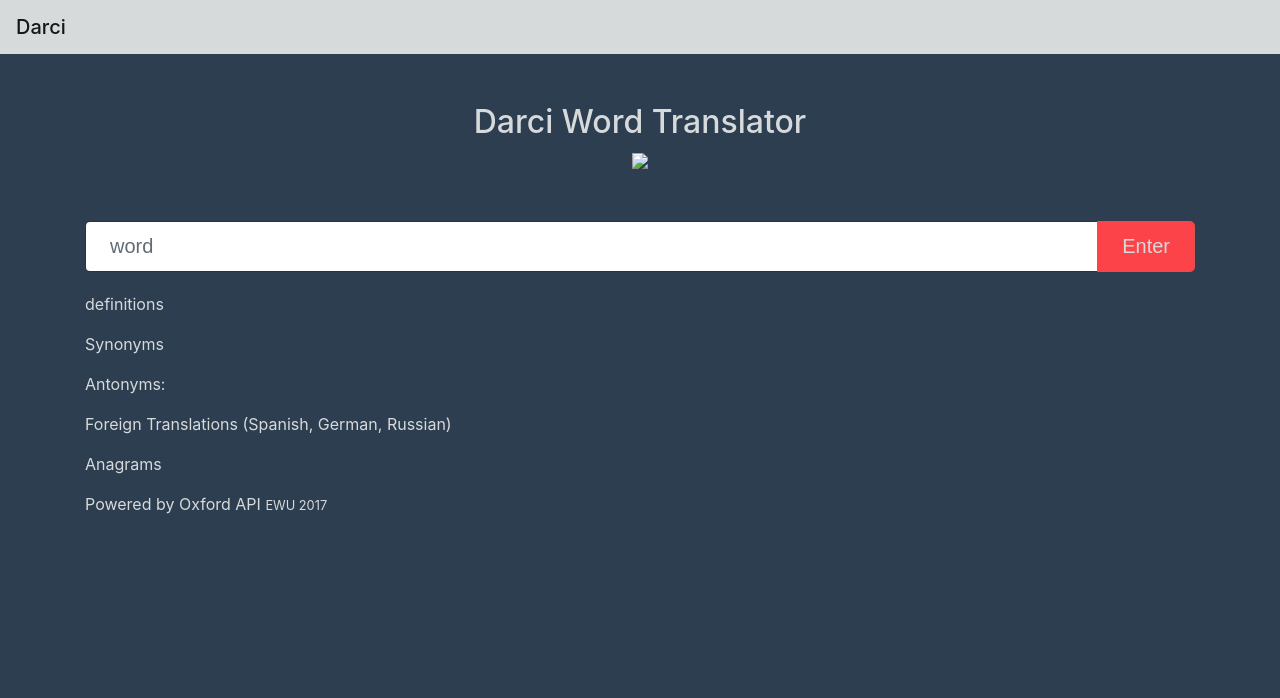
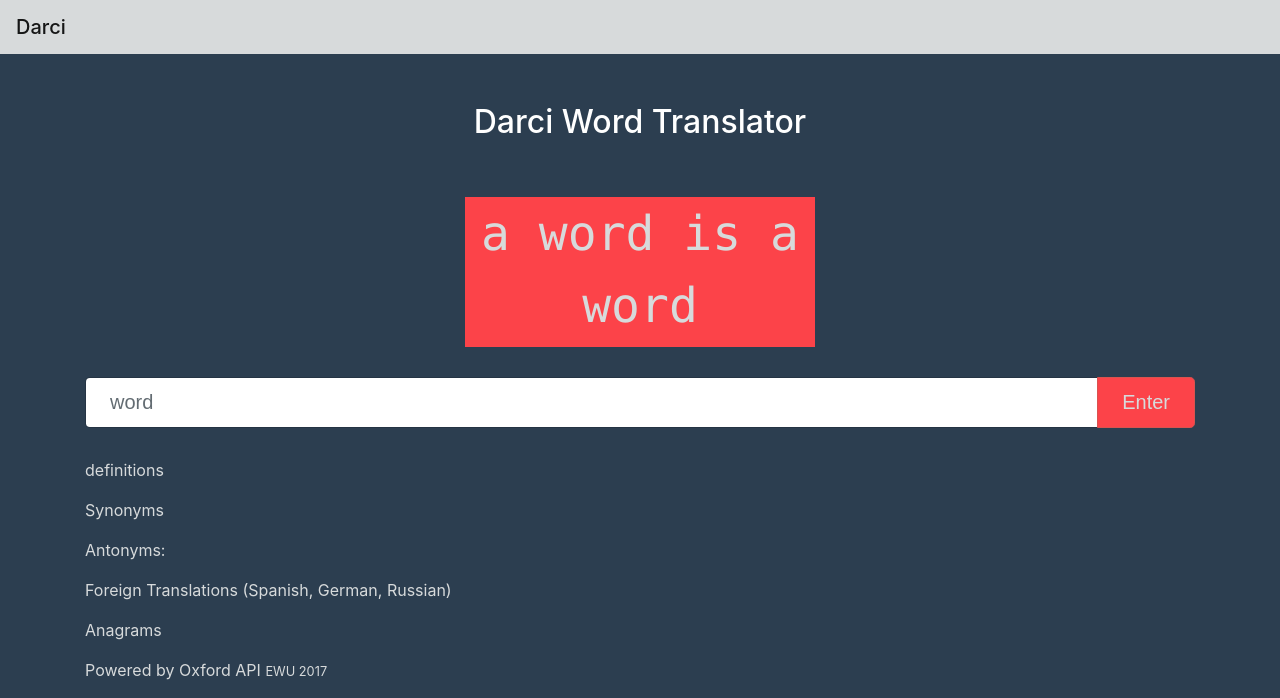
Before and after one commit to darcikhey27/JavaScriptTraning, a PHP site: page /ajax/index.html in a window 1280 px wide. Shown: the top 698 px of the page. Run offline with PHP 8.4, Linux system fonts and the light colour scheme; some libraries are stand-ins or nearby versions.

Commit message:
final css

```diff
--- a/ajax/css/styles.css
+++ b/ajax/css/styles.css
@@ -8,9 +8,23 @@
     text-align: center;
     padding-top: 50px;
     padding-bottom: 50px;
+    color: white;
+
+
+}
+#word {
+    font-size: 3em;
+    font-family: consolas;
+    color: #D7DADB;
+    margin: auto;
+    text-align: center;
+    width: 350px;
+    height: 150px;
+    background-color: #FC4349;
 }
 #textfield {
-    padding-bottom: 20px;
+    padding-bottom: 30px;
+    padding-top: 30px;
 }
 #textfield button {
     background-color: #FC4349;
--- a/ajax/index.html
+++ b/ajax/index.html
@@ -14,16 +14,19 @@
 
     <!-- As a heading -->
     <nav class="navbar navbar-light bg-faded" id="mynavbar">
-      <h1 class="navbar-brand mb-0">Darci</h1>
+      <h1 class="navbar-brand mb-0" >Darci</h1>
     </nav>
 
 
     <div class="container" id="header">
         <h2 class="h2">Darci Word Translator</h2>
-        <a href="https://placeholder.com"><img src="http://via.placeholder.com/350x150"></a>
+
+        <!-- <a href="https://placeholder.com"><img src="http://via.placeholder.com/350x150"></a> -->
+    </div>
+    <div class="container" id="word">
+        <p> a word is a word</p>
     </div>
 
-    <div class="container"></div>
     <div class="container" id="textfield">
       <div class="input-group input-group-lg">
         <input type="text" class="form-control" id="wordtext"placeholder="word">
```
